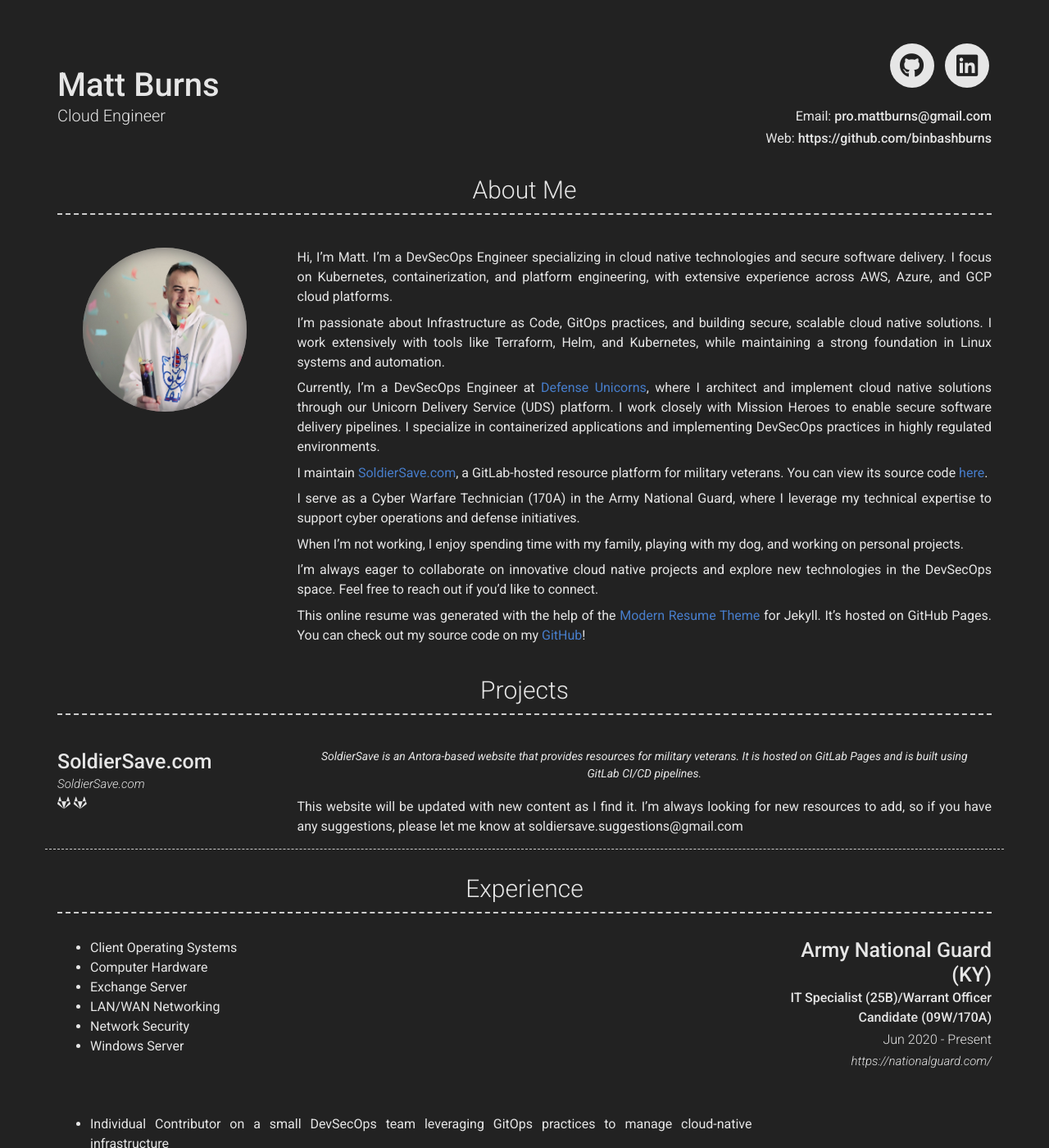
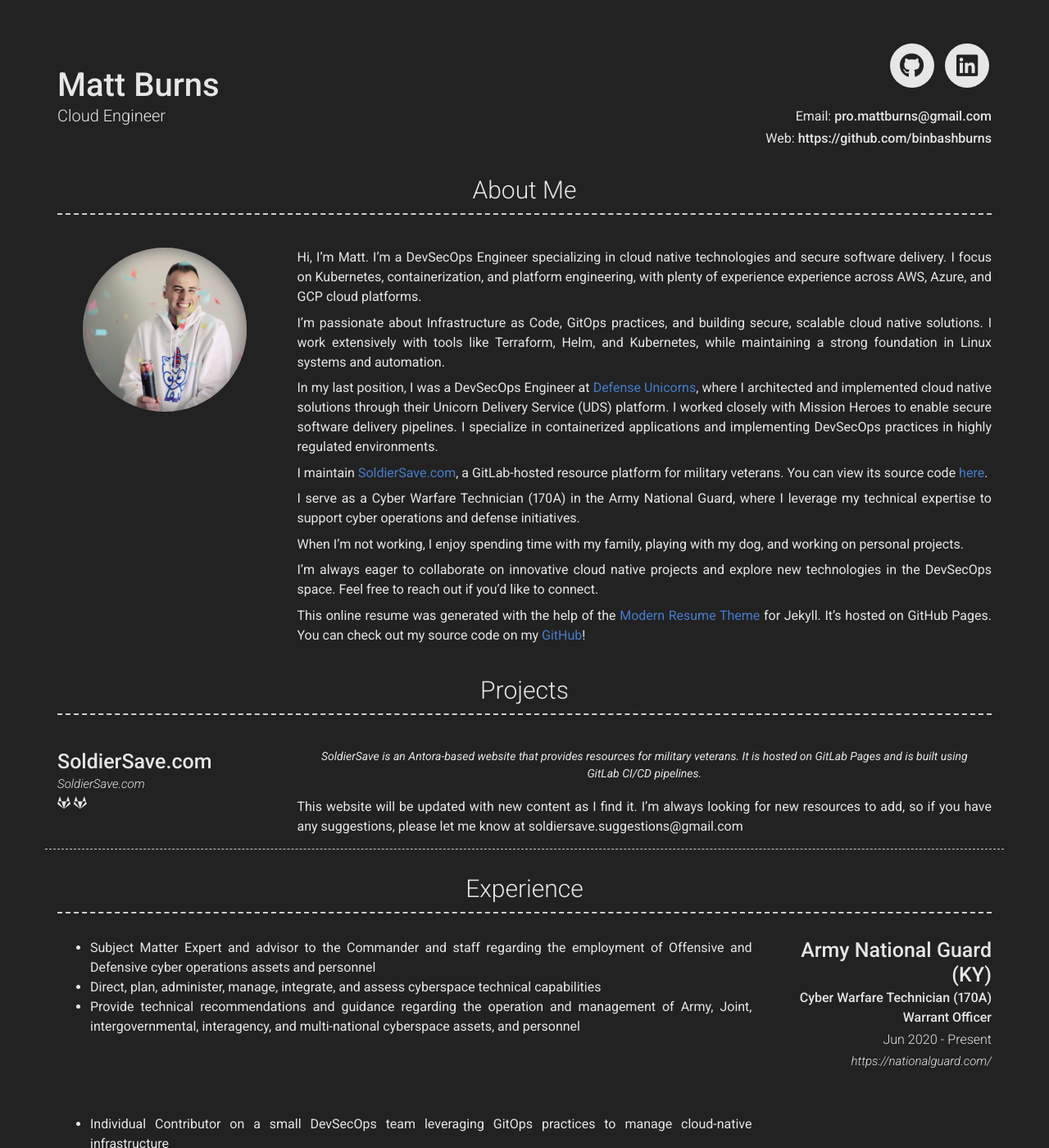
Before and after one commit to binbashburns/binbashburns.com, a Jekyll site: the page built from index.md, in a window 1280 px wide and 1400 px high. Shown: the whole window at 82% size. Built offline with Jekyll 4.4.1, drawn with Linux system fonts in a browser that asks for light colours; nearby versions of some CDN libraries; some of the changed text lies outside the part shown.

Commit message:
periodic resume update

```diff
--- a/_config.yml
+++ b/_config.yml
@@ -52,11 +52,11 @@ linkedin_username: binbashburns
 # about_title: About Me (Use this to override about section title)
 about_profile_image: images/profile.jpg
 about_content: | # this will include new lines to allow paragraphs
-  Hi, I'm Matt. I'm a DevSecOps Engineer specializing in cloud native technologies and secure software delivery. I focus on Kubernetes, containerization, and platform engineering, with extensive experience across AWS, Azure, and GCP cloud platforms.
+  Hi, I'm Matt. I'm a DevSecOps Engineer specializing in cloud native technologies and secure software delivery. I focus on Kubernetes, containerization, and platform engineering, with plenty of experience experience across AWS, Azure, and GCP cloud platforms.
 
   I'm passionate about Infrastructure as Code, GitOps practices, and building secure, scalable cloud native solutions. I work extensively with tools like Terraform, Helm, and Kubernetes, while maintaining a strong foundation in Linux systems and automation.
 
-  Currently, I'm a DevSecOps Engineer at [Defense Unicorns](https://defenseunicorns.com/), where I architect and implement cloud native solutions through our Unicorn Delivery Service (UDS) platform. I work closely with Mission Heroes to enable secure software delivery pipelines. I specialize in containerized applications and implementing DevSecOps practices in highly regulated environments.
+  In my last position, I was a DevSecOps Engineer at [Defense Unicorns](https://defenseunicorns.com/), where I architected and implemented cloud native solutions through their Unicorn Delivery Service (UDS) platform. I worked closely with Mission Heroes to enable secure software delivery pipelines. I specialize in containerized applications and implementing DevSecOps practices in highly regulated environments.
 
   I maintain [SoldierSave.com](https://soldiersave.com/), a GitLab-hosted resource platform for military veterans. You can view its source code [here](https://gitlab.com/binbashburns/army-benefits-unofficial-pages/).
 
@@ -94,22 +94,19 @@ content:
     content:
       - layout: right
         title: Army National Guard (KY)
-        sub_title: IT Specialist (25B)/Warrant Officer Candidate (09W/170A)
+        sub_title: Cyber Warfare Technician (170A) Warrant Officer
         caption: Jun 2020 - Present
         link: https://nationalguard.com/
         # quote: >
         #   Established in 1636, the Army National Guard is the oldest component of the U.S. Armed Forces and serves as the primary combat reserve of the U.S. Army.
         description: | # this will include new lines to allow paragraphs
-          - Client Operating Systems
-          - Computer Hardware
-          - Exchange Server
-          - LAN/WAN Networking
-          - Network Security
-          - Windows Server
+          - Subject Matter Expert and advisor to the Commander and staff regarding the employment of Offensive and Defensive cyber operations assets and personnel
+          - Direct, plan, administer, manage, integrate, and assess cyberspace technical capabilities
+          - Provide technical recommendations and guidance regarding the operation and management of Army, Joint, intergovernmental, interagency, and multi-national cyberspace assets, and personnel
       - layout: right
         title: Defense Unicorns
         sub_title: DevSecOps Engineer
-        caption: Aug 2024 - Present
+        caption: Aug 2024 - Jan 2025
         link: https://defenseunicorns.com/
         description: |
           - Individual Contributor on a small DevSecOps team leveraging GitOps practices to manage cloud-native infrastructure
```
